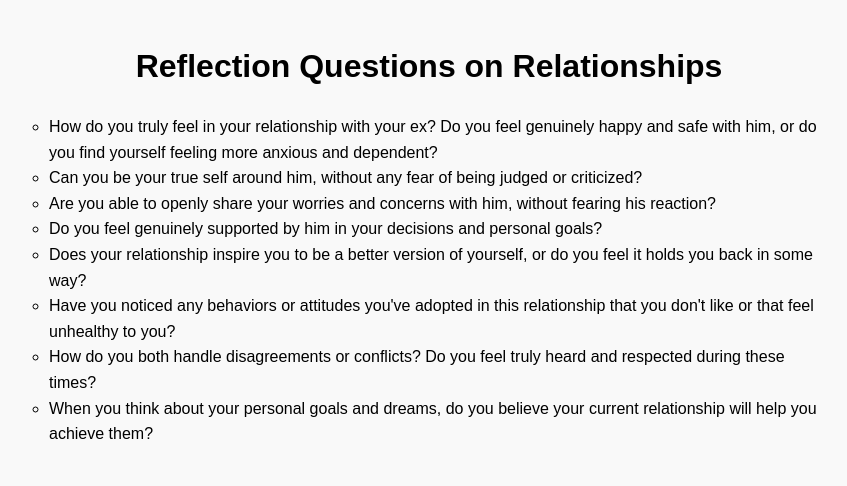
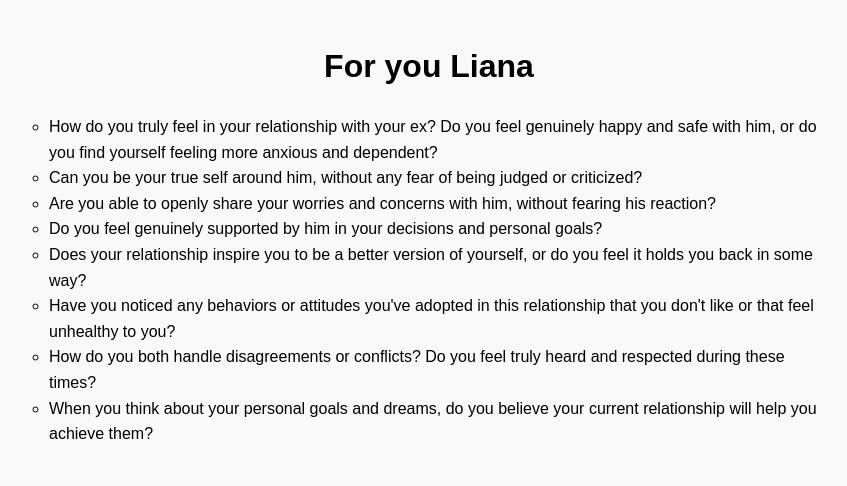
Before and after one commit to EdgarVivas/final_decision, a plain HTML site: page index.html in a window 1280 px wide. Shown: the whole page, without its empty margins (211-1058 px from the left). Drawn offline with Linux system fonts and the light colour scheme.

Commit message:
Update index.html

```diff
--- a/index.html
+++ b/index.html
@@ -23,7 +23,7 @@
     </style>
 </head>
 <body>
-    <h1>Reflection Questions on Relationships</h1>
+    <h1>For you Liana</h1>
     <ul>
         <li>How do you truly feel in your relationship with your ex? Do you feel genuinely happy and safe with him, or do you find yourself feeling more anxious and dependent?</li>
         <li>Can you be your true self around him, without any fear of being judged or criticized?</li>
```
